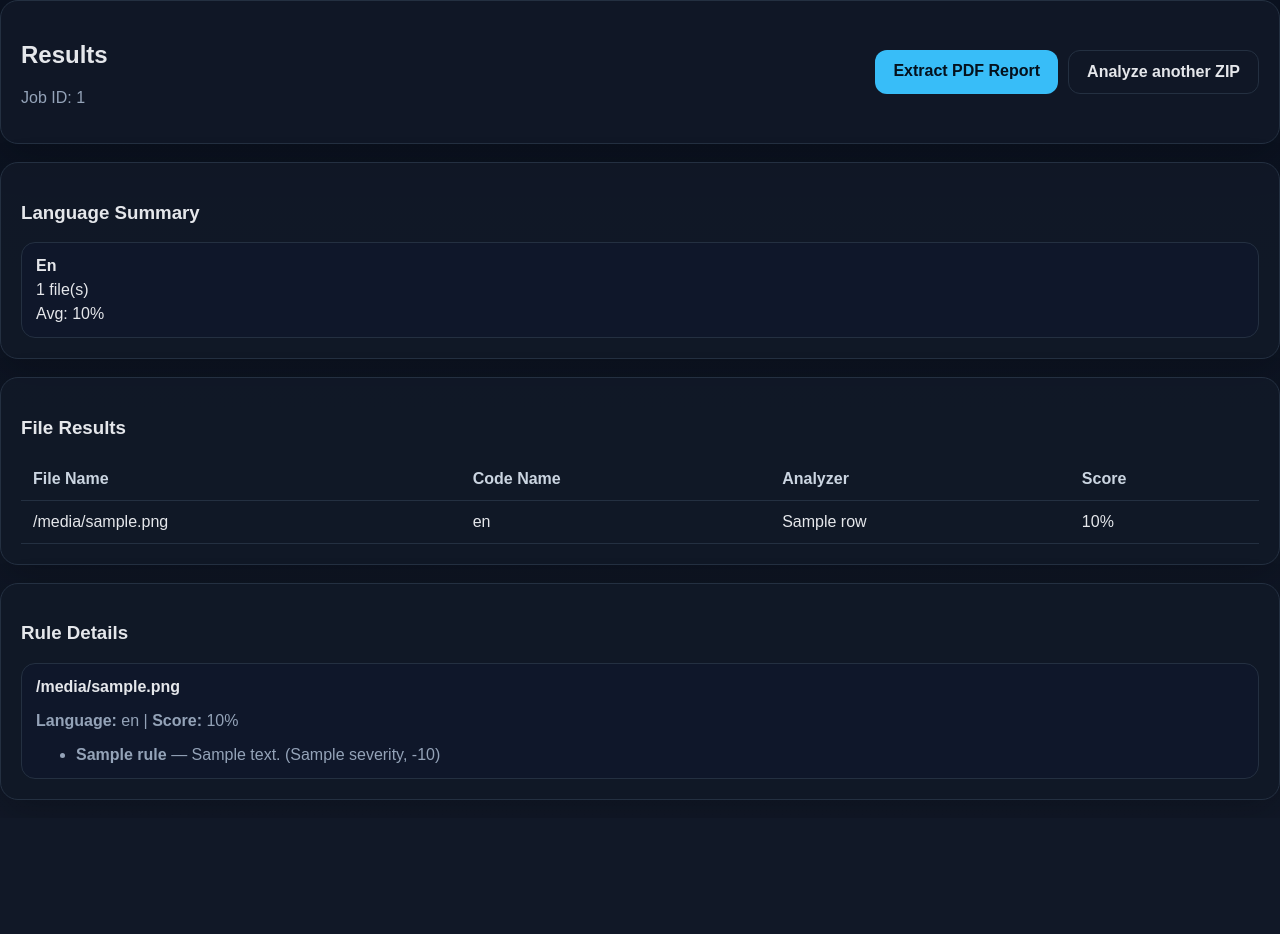
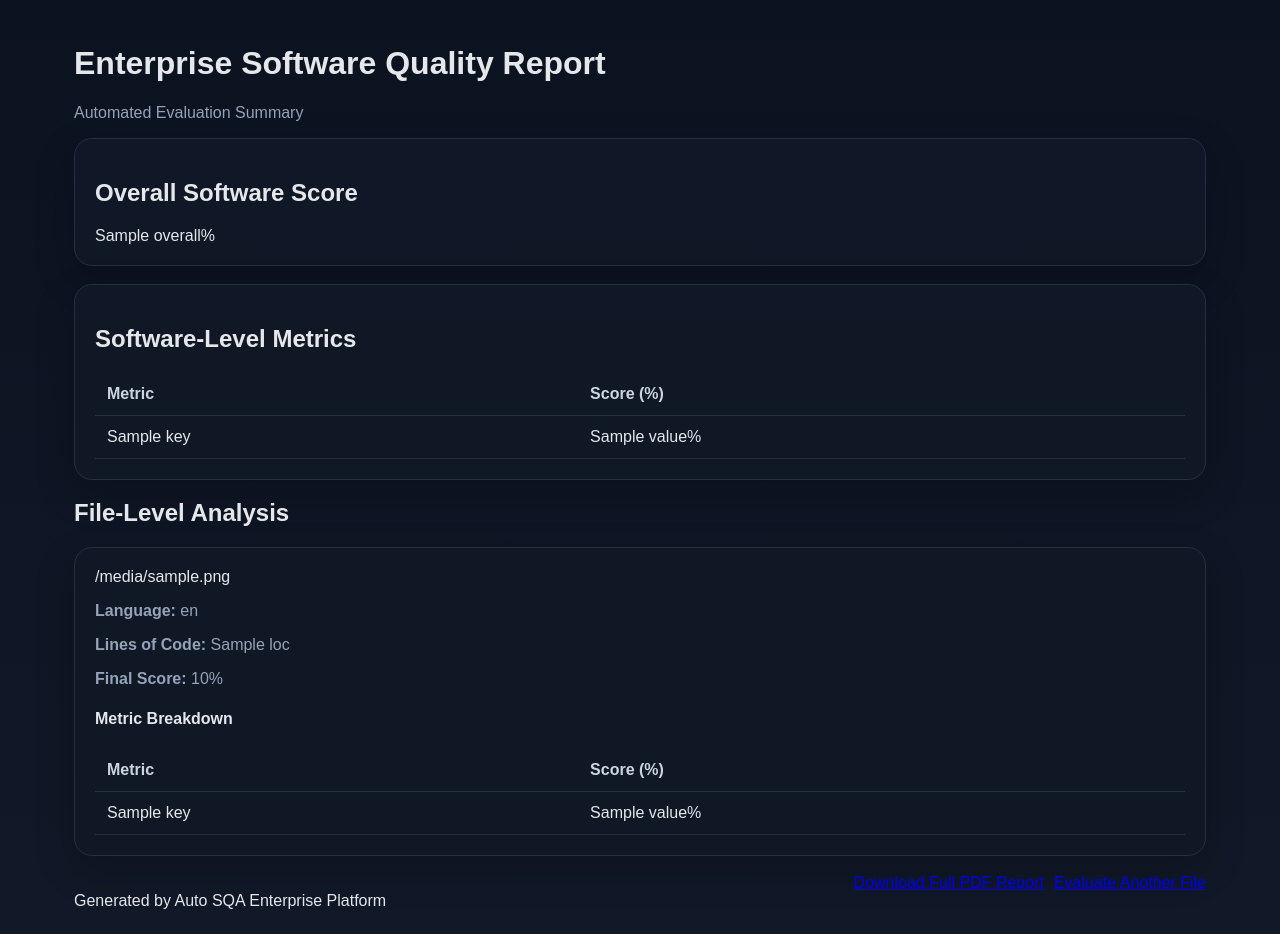
Before and after one commit to Static-Code-Analyzer-App-Foundation/static-code-analyzer-app, a Flask app: template templates/result.html in a window 1280 px wide. Before the commit the page ends 800 px from the top, so only its background shows below. Run offline with Flask 3, Linux system fonts and the light colour scheme; the template is opened without the code that fills it: most values are stand-ins (such as "Sample title", 1, 10 or a date in 2020).

Commit message:
Revise result.html for improved SQA report display
Updated the SQA report template to enhance layout and content structure.

```diff
--- a/templates/result.html
+++ b/templates/result.html
@@ -1,74 +1,94 @@
 {% extends "base.html" %}
+{% block title %}SQA Report{% endblock %}
+{% block body_class %}page-result{% endblock %}
+
 {% block content %}
-<section class="card">
-  <div class="row">
-    <div>
-      <h2>Results</h2>
-      <p>Job ID: {{ job_id }}</p>
+<main class="report-shell">
+  <div class="container">
+
+    <div class="header">
+      <h1>Enterprise Software Quality Report</h1>
+      <p>Automated Evaluation Summary</p>
     </div>
-    <div class="actions">
-      <a class="button" href="{{ url_for('report', job_id=job_id) }}">Extract PDF Report</a>
-      <a class="button secondary" href="{{ url_for('index') }}">Analyze another ZIP</a>
+
+    <div class="card">
+      <h2>Overall Software Score</h2>
+      <div class="overall
+        {% if overall|int >= 80 %}green
+        {% elif overall|int >= 50 %}yellow
+        {% else %}red
+        {% endif %}">
+        {{ overall }}%
       </div>
     </div>
-</section>
 
-<section class="card">
-  <h3>Language Summary</h3>
-  <div class="summary-grid">
-    {% for lang, data in summary.items() %}
-      <div class="summary-box">
-        <strong>{{ lang|capitalize }}</strong>
-        <span>{{ data.count }} file(s)</span>
-        <span>Avg: {{ data.average_score }}%</span>
-      </div>
-    {% endfor %}
-    {% if summary|length == 0 %}
-      <p>No supported files found.</p>
-    {% endif %}
-  </div>
-</section>
+    <div class="card">
+      <h2>Software-Level Metrics</h2>
 
-<section class="card">
-  <h3>File Results</h3>
       <div class="table-wrap">
         <table>
           <thead>
             <tr>
-          <th>File Name</th>
-          <th>Code Name</th>
-          <th>Analyzer</th>
-          <th>Score</th>
+              <th>Metric</th>
+              <th>Score (%)</th>
             </tr>
           </thead>
           <tbody>
-        {% for row in results %}
+            {% for key, value in software_metrics.items() %}
             <tr>
-          <td>{{ row.file_name }}</td>
-          <td>{{ row.language }}</td>
-          <td>{{ row.analyzer_name }}</td>
-          <td>{{ row.score }}%</td>
+              <td>{{ key }}</td>
+              <td>{{ value }}%</td>
             </tr>
             {% endfor %}
           </tbody>
         </table>
       </div>
-</section>
+    </div>
 
-<section class="card">
-  <h3>Rule Details</h3>
-  {% for row in results %}
-    <div class="file-block">
-      <h4>{{ row.file_name }}</h4>
-      <p><strong>Language:</strong> {{ row.language }} | <strong>Score:</strong> {{ row.score }}%</p>
-      <ul>
-        {% for finding in row.details.findings %}
-          <li><strong>{{ finding.rule }}</strong> — {{ finding.message }} ({{ finding.severity }}, -{{ finding.score_impact }})</li>
-        {% else %}
-          <li>No findings. Clean output.</li>
+    <h2 class="section-title">File-Level Analysis</h2>
+
+    {% for file in results %}
+    <div class="card">
+      <div class="file-title">{{ file.filename }}</div>
+
+      <div class="meta-block">
+        <p><strong>Language:</strong> {{ file.language }}</p>
+        <p><strong>Lines of Code:</strong> {{ file.loc }}</p>
+        <p><strong>Final Score:</strong> {{ file.score }}%</p>
+      </div>
+
+      <h4>Metric Breakdown</h4>
+
+      <div class="table-wrap">
+        <table>
+          <thead>
+            <tr>
+              <th>Metric</th>
+              <th>Score (%)</th>
+            </tr>
+          </thead>
+          <tbody>
+            {% for key, value in file.breakdown.items() %}
+            <tr>
+              <td>{{ key }}</td>
+              <td>{{ value }}%</td>
+            </tr>
             {% endfor %}
-      </ul>
+          </tbody>
+        </table>
+      </div>
     </div>
     {% endfor %}
-</section>
+
+    <div class="actions">
+      <a href="/download-report/{{ report_id }}" class="btn btn-dark">Download Full PDF Report</a>
+      <a href="/" class="btn btn-light">Evaluate Another File</a>
+    </div>
+
+    <div class="footer">
+      Generated by Auto SQA Enterprise Platform
+    </div>
+
+  </div>
+</main>
 {% endblock %}
```
Lines whose indentation alone changed are shown as unchanged.
